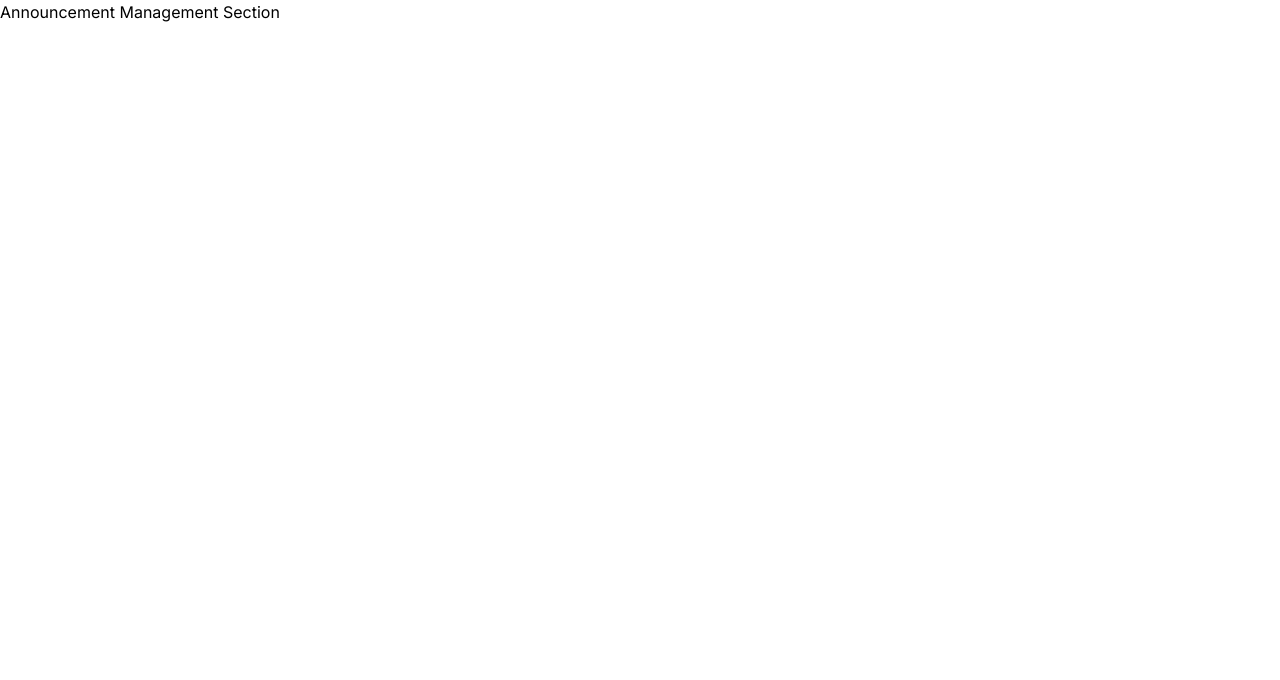
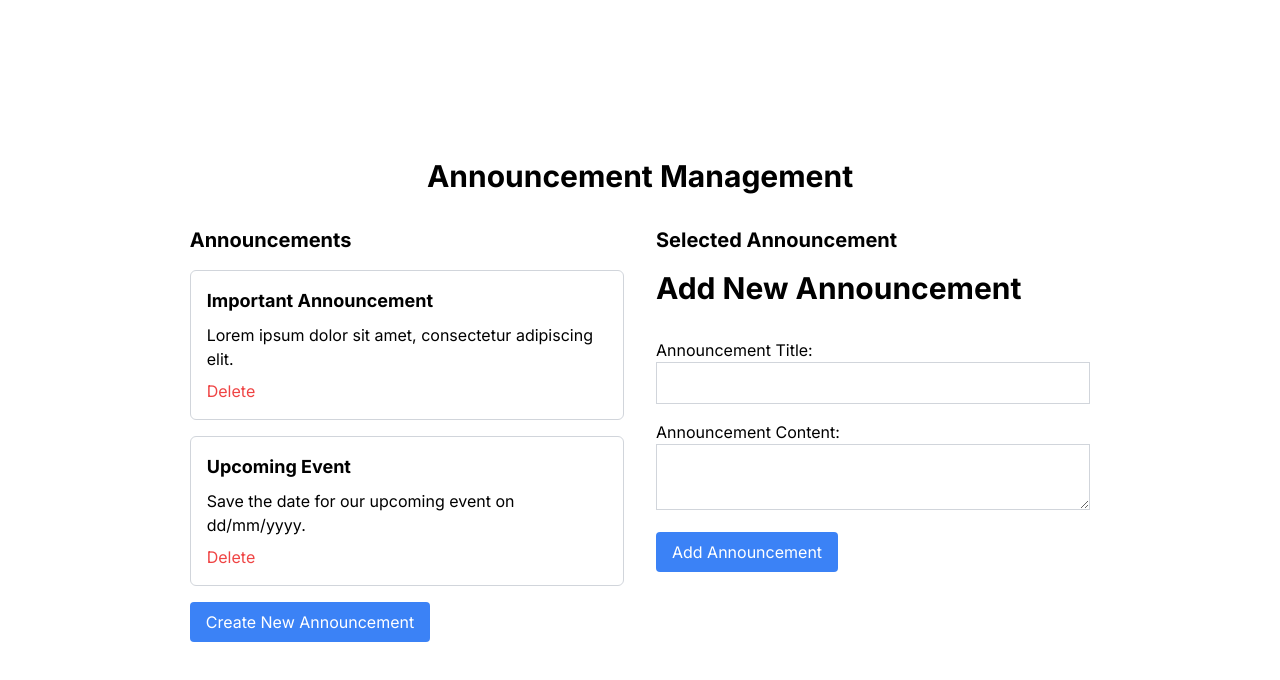
Before and after one commit to Sulamaxx/hnk-portal, a Next.js app: page /Admin/AnnouncementManagement in a window 1280 px wide. Shown: the top 680 px of the page. Built offline with nearby package versions, Linux system fonts and the light colour scheme.

Commit message:
Anouncement management design

```diff
--- a/app/Admin/AnnouncementManagement/page.tsx
+++ b/app/Admin/AnnouncementManagement/page.tsx
@@ -1,9 +1,181 @@
-import React from "react";
+"use client";
+// AnnouncementManagement.js
+
+import React, { useState } from "react";
 
 const AnnouncementManagement = () => {
+  const initialAnnouncement = {
+    id: "",
+    title: "",
+    content: "",
+  };
+
+  const [announcements, setAnnouncements] = useState([
+    {
+      id: "1",
+      title: "Important Announcement",
+      content: "Lorem ipsum dolor sit amet, consectetur adipiscing elit.",
+    },
+    {
+      id: "2",
+      title: "Upcoming Event",
+      content: "Save the date for our upcoming event on dd/mm/yyyy.",
+    },
+    // Add more announcement objects as needed
+  ]);
+
+  const [selectedAnnouncement, setSelectedAnnouncement] =
+    useState(initialAnnouncement);
+  const [creatingNewAnnouncement, setCreatingNewAnnouncement] = useState(false);
+
+  const handleSelectAnnouncement = (announcement) => {
+    setSelectedAnnouncement(announcement);
+    setCreatingNewAnnouncement(false);
+  };
+
+  const handleCreateNewAnnouncement = () => {
+    setSelectedAnnouncement(initialAnnouncement);
+    setCreatingNewAnnouncement(true);
+  };
+
+  const handleSaveAnnouncement = () => {
+    // Add logic to save or update the announcement
+    // You can send a request to a server or update the state directly
+  };
+
+  const handleDeleteAnnouncement = (announcementId) => {
+    // Add logic to delete the announcement
+    // You can send a request to a server or update the state directly
+    const updatedAnnouncements = announcements.filter(
+      (announcement) => announcement.id !== announcementId
+    );
+    setAnnouncements(updatedAnnouncements);
+    setSelectedAnnouncement(initialAnnouncement);
+  };
+
+  const [newAnnouncement, setNewAnnouncement] = useState(initialAnnouncement);
+
+  const handleChange = (e) => {
+    const { name, value } = e.target;
+    setNewAnnouncement((prevAnnouncement) => ({
+      ...prevAnnouncement,
+      [name]: value,
+    }));
+  };
+
+  const handleAddAnnouncement = () => {
+    // Validate the form before adding the announcement
+    if (newAnnouncement.title.trim() === "" || newAnnouncement.content.trim() === "") {
+      alert("Please fill in all fields.");
+      return;
+    }
+
+    // Pass the new announcement to the parent component
+    setAnnouncements((prevAnnouncements) => [...prevAnnouncements, newAnnouncement]);
+
+    // Reset the form
+    setNewAnnouncement(initialAnnouncement);
+  };
+
   return (
-    <div>
-      <h2>Announcement Management Section</h2>
+    <div className="container mx-auto p-8">
+      <h1 className="text-3xl font-bold mb-8">Announcement Management</h1>
+
+      <div className="flex">
+        {/* Announcements List */}
+        <div className="w-1/2 pr-4">
+          <h2 className="text-xl font-bold mb-4">Announcements</h2>
+          <div className="grid grid-cols-1 gap-4">
+            {announcements.map((announcement) => (
+              <div
+                key={announcement.id}
+                onClick={() => handleSelectAnnouncement(announcement)}
+                className={`cursor-pointer p-4 border rounded-md ${
+                  selectedAnnouncement.id === announcement.id
+                    ? "border-blue-500 bg-blue-100"
+                    : "border-gray-300 hover:border-blue-500 hover:bg-gray-100"
+                }`}
+              >
+                <h3 className="text-lg font-bold mb-2">{announcement.title}</h3>
+                <p>{announcement.content}</p>
+                <button
+                  className="text-red-500 hover:underline mt-2"
+                  onClick={(e) => {
+                    e.stopPropagation();
+                    handleDeleteAnnouncement(announcement.id);
+                  }}
+                >
+                  Delete
+                </button>
+              </div>
+            ))}
+          </div>
+
+          <button
+            className="bg-blue-500 text-white px-4 py-2 rounded hover:bg-blue-600 mt-4"
+            onClick={handleCreateNewAnnouncement}
+          >
+            Create New Announcement
+          </button>
+        </div>
+
+        {/* Selected or Creating Announcement */}
+        <div className="w-1/2 pl-4">
+          <h2 className="text-xl font-bold mb-4">
+            {creatingNewAnnouncement
+              ? "Create New Announcement"
+              : "Selected Announcement"}
+          </h2>
+
+          {selectedAnnouncement.id && !creatingNewAnnouncement && (
+            <div className="p-4 border rounded-md bg-gray-100">
+              <h3 className="text-lg font-bold mb-2">
+                {selectedAnnouncement.title}
+              </h3>
+              <p>{selectedAnnouncement.content}</p>
+            </div>
+          )}
+
+          {(creatingNewAnnouncement || (!selectedAnnouncement.id && !creatingNewAnnouncement)) && (
+            <div>
+              <h1 className="text-3xl font-bold mb-8">Add New Announcement</h1>
+
+              <form>
+                <label className="block mb-4" htmlFor="announcementTitle">
+                  Announcement Title:
+                  <input
+                    type="text"
+                    id="announcementTitle"
+                    name="title"
+                    className="w-full p-2 border border-gray-300"
+                    value={newAnnouncement.title}
+                    onChange={handleChange}
+                  />
+                </label>
+
+                <label className="block mb-4" htmlFor="announcementContent">
+                  Announcement Content:
+                  <textarea
+                    id="announcementContent"
+                    name="content"
+                    className="w-full p-2 border border-gray-300"
+                    value={newAnnouncement.content}
+                    onChange={handleChange}
+                  />
+                </label>
+
+                <button
+                  type="button"
+                  className="bg-blue-500 text-white px-4 py-2 rounded hover:bg-blue-600"
+                  onClick={handleAddAnnouncement}
+                >
+                  Add Announcement
+                </button>
+              </form>
+            </div>
+          )}
+        </div>
+      </div>
     </div>
   );
 };
--- a/app/Admin/EmployeeGroupManagement/page.tsx
+++ b/app/Admin/EmployeeGroupManagement/page.tsx
@@ -1,9 +1,136 @@
-import React from "react";
+"use client";
+import React, { useState } from "react";
+const EmployeeGroupManagement = () => {
+  const initialGroup = {
+    id: "",
+    name: "",
+    description: "",
+  };
 
-const EmployeeGroupManagement = () => {
+  const [employeeGroups, setEmployeeGroups] = useState([
+    {
+      id: "1",
+      name: "Development Team",
+      description: "Responsible for software development",
+    },
+    {
+      id: "2",
+      name: "Marketing Team",
+      description: "Handles marketing activities",
+    },
+    // Add more group objects as needed
+  ]);
+
+  const [selectedGroup, setSelectedGroup] = useState(initialGroup);
+  const [creatingNewGroup, setCreatingNewGroup] = useState(false);
+
+  const handleSelectGroup = (group) => {
+    setSelectedGroup(group);
+    setCreatingNewGroup(false);
+  };
+
+  const handleCreateNewGroup = () => {
+    setSelectedGroup(initialGroup);
+    setCreatingNewGroup(true);
+  };
+
+  const handleDeleteGroup = (groupId) => {
+    // Add logic to delete the employee group
+    // You can send a request to a server or update the state directly
+    const updatedGroups = employeeGroups.filter((group) => group.id !== groupId);
+    setEmployeeGroups(updatedGroups);
+    setSelectedGroup(initialGroup);
+  };
+
+  const handleSaveGroup = () => {
+    // Add logic to save or update the employee group
+    // You can send a request to a server or update the state directly
+  };
+
   return (
-    <div>
-      <h2>Employee group Management Section</h2>
+    <div className="container mx-auto p-8">
+      <h1 className="text-3xl font-bold mb-8">Employee Group Management</h1>
+
+      <div className="flex">
+        {/* Employee Groups List */}
+        <div className="w-1/2 pr-4">
+          <h2 className="text-xl font-bold mb-4">Employee Groups</h2>
+          <ul className="mb-4">
+            {employeeGroups.map((group) => (
+              <li
+                key={group.id}
+                onClick={() => handleSelectGroup(group)}
+                className={`cursor-pointer ${
+                  selectedGroup.id === group.id ? "text-blue-500 font-bold" : ""
+                }`}
+              >
+                {group.name}
+                <button
+                  className="text-red-500 hover:underline ml-2"
+                  onClick={(e) => {
+                    e.stopPropagation();
+                    handleDeleteGroup(group.id);
+                  }}
+                >
+                  Delete
+                </button>
+              </li>
+            ))}
+          </ul>
+
+          <button
+            className="bg-blue-500 text-white px-4 py-2 rounded hover:bg-blue-600"
+            onClick={handleCreateNewGroup}
+          >
+            Create New Group
+          </button>
+        </div>
+
+        {/* Selected Employee Group */}
+        <div className="w-1/2 pl-4">
+          <h2 className="text-xl font-bold mb-4">
+            {creatingNewGroup ? "Create New Group" : "Selected Group"}
+          </h2>
+
+          <form>
+            <label className="block mb-2" htmlFor="groupName">
+              Group Name:
+              <input
+                type="text"
+                id="groupName"
+                className="w-full p-2 border border-gray-300"
+                value={selectedGroup.name}
+                onChange={(e) =>
+                  setSelectedGroup({ ...selectedGroup, name: e.target.value })
+                }
+              />
+            </label>
+
+            <label className="block mb-2" htmlFor="groupDescription">
+              Group Description:
+              <textarea
+                id="groupDescription"
+                className="w-full p-2 border border-gray-300"
+                value={selectedGroup.description}
+                onChange={(e) =>
+                  setSelectedGroup({
+                    ...selectedGroup,
+                    description: e.target.value,
+                  })
+                }
+              />
+            </label>
+
+            <button
+              type="button"
+              className="bg-blue-500 text-white px-4 py-2 rounded hover:bg-blue-600"
+              onClick={handleSaveGroup}
+            >
+              Save
+            </button>
+          </form>
+        </div>
+      </div>
     </div>
   );
 };
```
